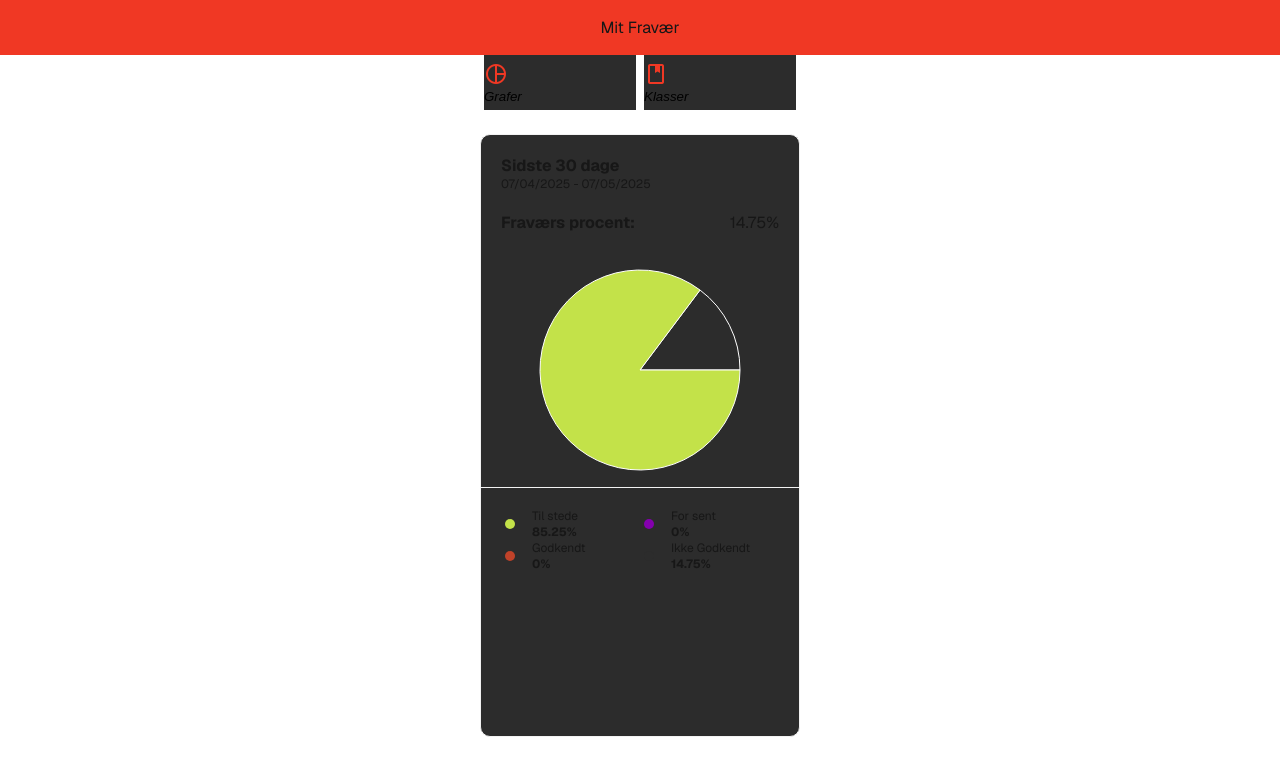
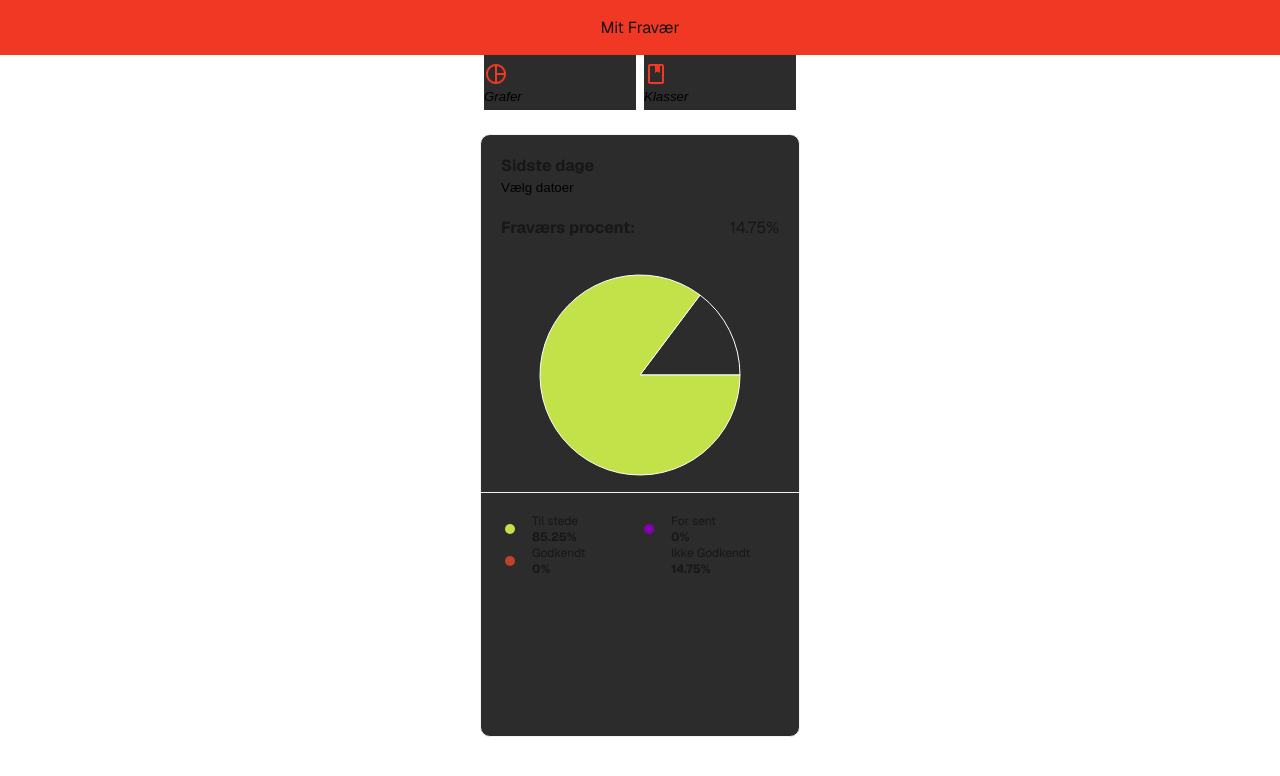
Before and after one commit to Repsak05/InformatikEksamen, a Next.js app in the folder MinSkoleAppRegistereEnhed/minskoleappregstereenhed/: page /fravaer in a window 1280 px wide. Shown: the top 776 px of the page. Built offline with nearby package versions, Linux system fonts and the light colour scheme.

Commit message:
vælge datoer

```diff
--- a/MinSkoleAppRegistereEnhed/minskoleappregstereenhed/package.json
+++ b/MinSkoleAppRegistereEnhed/minskoleappregstereenhed/package.json
@@ -11,6 +11,7 @@
   "dependencies": {
     "next": "^15.3.1",
     "react": "^19.1.0",
+    "react-day-picker": "^9.6.7",
     "react-dom": "^19.1.0",
     "recharts": "^2.15.3",
     "sqlite3": "^5.1.7"
--- a/MinSkoleAppRegistereEnhed/minskoleappregstereenhed/src/app/fravaer/page.js
+++ b/MinSkoleAppRegistereEnhed/minskoleappregstereenhed/src/app/fravaer/page.js
@@ -3,6 +3,8 @@
 import { PieChart, Pie, Cell, ResponsiveContainer } from "recharts";
 import styles from "../page.module.css";
 import { useState } from "react";
+import { format } from "date-fns";
+import { DayPicker } from "react-day-picker";
 
 const data = [
   { name: "Ikke Godkendt", value: 14.75 },
@@ -28,6 +30,19 @@ const sorted = classNames.sort((a, b) => b.value - a.value);
 
 export default function Fravaer() {
   const [visning, setVisning] = useState("graf");
+
+  const [showPicker, setShowPicker] = useState(false);
+  const [range, setRange] = useState({ from: undefined, to: undefined });
+
+  const togglePicker = () => setShowPicker(prev => !prev);
+
+  const calculateDays = (from, to) => {
+    if (!from || !to) return null;
+    const diffTime = Math.abs(to - from);
+    const diffDays = Math.ceil(diffTime / (1000 * 60 * 60 * 24)) + 1; // inkl. begge dage
+    return diffDays;
+  };
+
 
   return (
     <div className={styles.absencePage}>
@@ -56,9 +71,35 @@ export default function Fravaer() {
         <section>
           <div className={styles.absenceHeader}>
             <p>
-              <b>Sidste 30 dage</b>
+              <b>Sidste {calculateDays(range.from, range.to)} dage</b>
             </p>
-            <span>07/04/2025 - 07/05/2025</span>
+              <div style={{ position: "relative" }}>
+                <button className={styles.dateButton} onClick={togglePicker}>
+                  {range.from && range.to
+                    ? `${range.from.toLocaleDateString("da-DK")} - ${range.to.toLocaleDateString("da-DK")}`
+                    : "Vælg datoer"}
+                </button>
+
+                {showPicker && (
+                  <div style={{
+                    position: "absolute",
+                    top: "100%",
+                    left: "-25%",
+                    zIndex: 10,
+                    background: '#2C2C2C',
+                    boxShadow: "0 4px 8px rgba(0,0,0,0.1)",
+                    padding: "10px",
+                  }}>
+                    <DayPicker
+                      mode="range"
+                      selected={range}
+                      onSelect={setRange}
+                      disabled={{ after: new Date() }}
+                      onDayClick={() => setShowPicker(false)}
+                    />
+                  </div>
+                )}
+              </div>
           </div>
           <div className={styles.absenceInfo}>
             <span>
--- a/MinSkoleAppRegistereEnhed/minskoleappregstereenhed/src/app/globals.css
+++ b/MinSkoleAppRegistereEnhed/minskoleappregstereenhed/src/app/globals.css
@@ -40,3 +40,13 @@ a {
     color-scheme: dark;
   }
 }
+
+.rdp-root {
+  --rdp-accent-color: #F03824; /* Change the accent color to indigo. */
+  --rdp-accent-background-color: #C00F0C; /* Change the accent background color. */
+  /* Add more CSS variables here. */
+
+
+
+
+}
--- a/MinSkoleAppRegistereEnhed/minskoleappregstereenhed/src/app/layout.js
+++ b/MinSkoleAppRegistereEnhed/minskoleappregstereenhed/src/app/layout.js
@@ -1,5 +1,7 @@
 import { Geist, Geist_Mono } from "next/font/google";
+import "react-day-picker/dist/style.css";
 import "./globals.css";
+
 
 const geistSans = Geist({
   variable: "--font-geist-sans",
@@ -12,8 +14,8 @@ const geistMono = Geist_Mono({
 });
 
 export const metadata = {
-  title: "Create Next App",
-  description: "Generated by create next app",
+  title: "MinSkoleApp",
+  description: "Registrer dit fravær, og check dit fravær",
 };
 
 export default function RootLayout({ children }) {
--- a/MinSkoleAppRegistereEnhed/minskoleappregstereenhed/src/app/page.module.css
+++ b/MinSkoleAppRegistereEnhed/minskoleappregstereenhed/src/app/page.module.css
@@ -1,3 +1,6 @@
+
+
+
 .page {
   --gray-rgb: 0, 0, 0;
   --gray-alpha-200: rgba(var(--gray-rgb), 0.08);
@@ -5,6 +8,7 @@
 
   --button-primary-hover: #383838;
   --button-secondary-hover: #f2f2f2;
+
 
   display: grid;
   grid-template-rows: 55px 1fr 20px;
@@ -215,3 +219,8 @@
 .classItem span{
   font-size: 12px;
 }
+
+.dateButton {
+  border: none;
+  background: none;
+}
```
Also changed, not shown: 1 other file (tests, documents, lock files or other folders).
